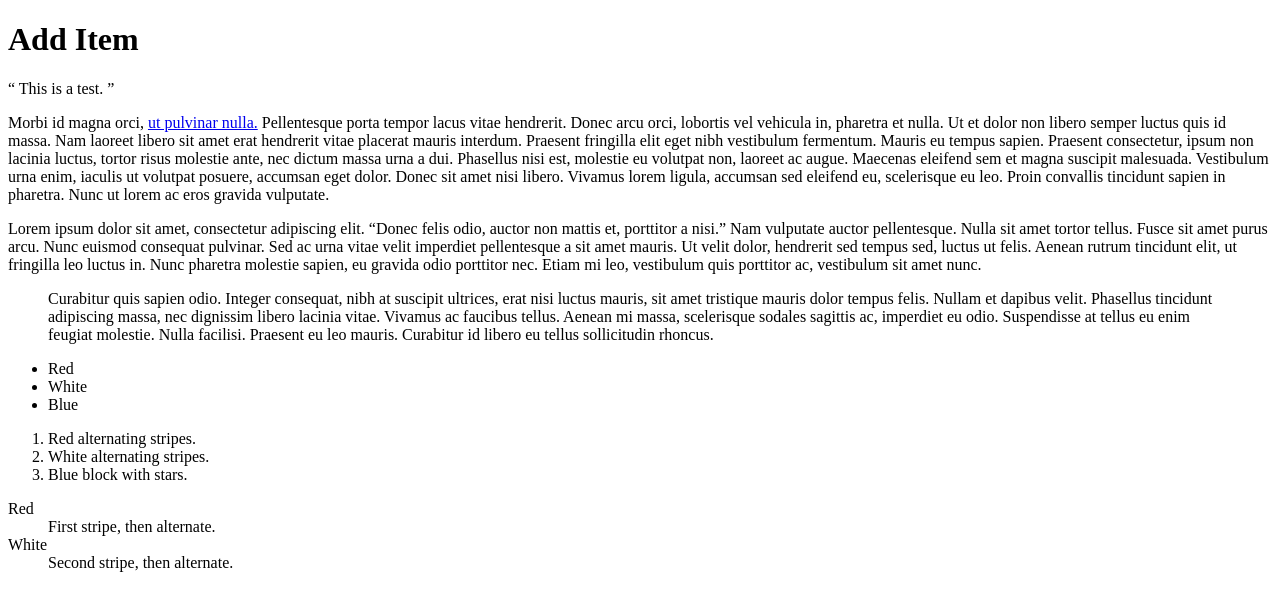
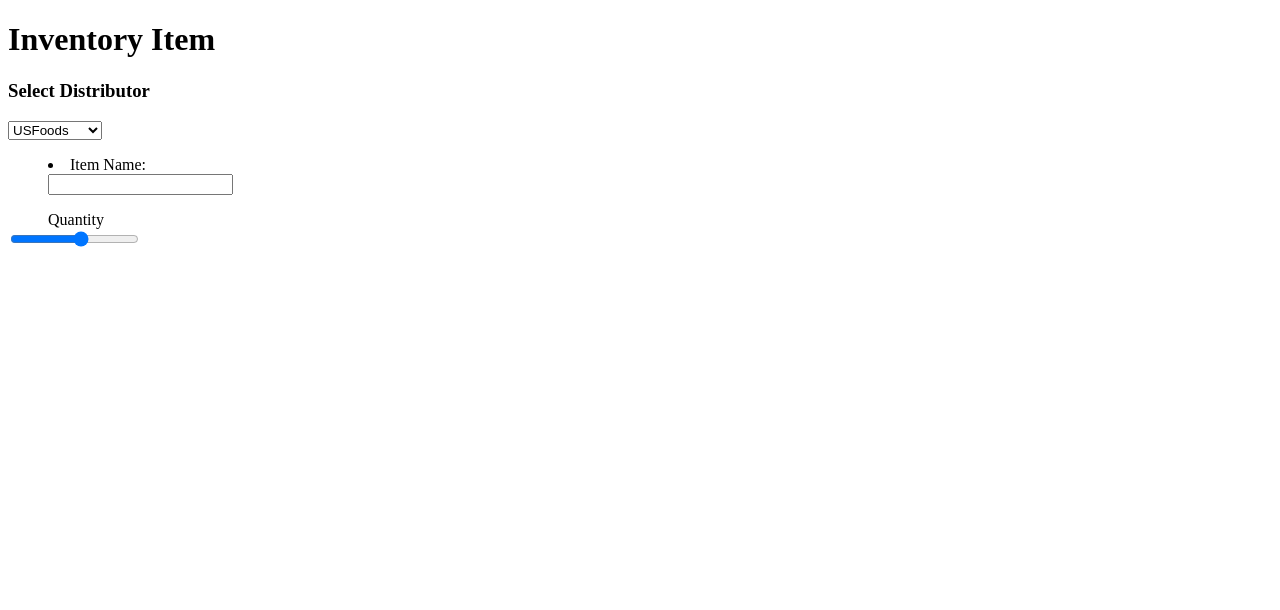
Before and after one commit to jmalone4fsu/VF1108, a plain HTML site: page Malone_Joseph_Project1/project1.html in a window 1280 px wide. Drawn offline with Linux system fonts and the light colour scheme.

Commit message:
just playing with list tags

```diff
--- a/Malone_Joseph_Project1/project1.html
+++ b/Malone_Joseph_Project1/project1.html
@@ -1,44 +1,40 @@
 <!DOCTYPE html>
+<!--------------------------------------->
+<!--
+ Author: Joseph Malone
+ Course: Visual Frameworks
+ Term  : 1108 Instructor: C.Gibson
+ Date  : August 4, 2011
 
-<html lang="">
+ Description: Project 1 - one part of a mobile
+ web app which, when completed, will allow users to
+ build a custom to-do or shopping list.
+ ---------------------------------------->
+ <html lang="">
     <head>
         <meta charset="utf-8">
-        <title>My First HTML5 Document</title>
-        <meta name="description" content="" />
-        <meta name="keywords" content="" />
-        <meta name="robots" content="index, follow" />
-        <link href="css/styles.css" rel="stylesheet" type="text/css" />
+        <title>VFW 1108 Project-1</title>
+        <meta name="description" content="">
+        <meta name="keywords" content="">
+        <meta name="author" content="Joseph_Malone">
+        <link rel="stylesheet" href="css/styles.css">
     </head>
 
     <body>
-        <h1>Add Item</h1>
-        <q> This is a test. </q>
-
-        <p>Morbi id magna orci, <a href="http://www.google.com"> ut pulvinar nulla.</a> Pellentesque porta tempor lacus vitae hendrerit. Donec arcu orci, lobortis vel vehicula in, pharetra et nulla. Ut et dolor non libero semper luctus quis id massa. Nam laoreet libero sit amet erat hendrerit vitae placerat mauris interdum. Praesent fringilla elit eget nibh vestibulum fermentum. Mauris eu tempus sapien. Praesent consectetur, ipsum non lacinia luctus, tortor risus molestie ante, nec dictum massa urna a dui. Phasellus nisi est, molestie eu volutpat non, laoreet ac augue. Maecenas eleifend sem et magna suscipit malesuada. Vestibulum urna enim, iaculis ut volutpat posuere, accumsan eget dolor. Donec sit amet nisi libero. Vivamus lorem ligula, accumsan sed eleifend eu, scelerisque eu leo. Proin convallis tincidunt sapien in pharetra. Nunc ut lorem ac eros gravida vulputate. </p>
-        <p>Lorem ipsum dolor sit amet, consectetur adipiscing elit. <q>Donec felis odio, auctor non mattis et, porttitor a nisi.</q> Nam vulputate auctor pellentesque. Nulla sit amet tortor tellus. Fusce sit amet purus arcu. Nunc euismod consequat pulvinar. Sed ac urna vitae velit imperdiet pellentesque a sit amet mauris. Ut velit dolor, hendrerit sed tempus sed, luctus ut felis. Aenean rutrum tincidunt elit, ut fringilla leo luctus in. Nunc pharetra molestie sapien, eu gravida odio porttitor nec. Etiam mi leo, vestibulum quis porttitor ac, vestibulum sit amet nunc. </p>
-
-        <blockquote>Curabitur quis sapien odio. Integer consequat, nibh at suscipit ultrices, erat nisi luctus mauris, sit amet tristique mauris dolor tempus felis. Nullam et dapibus velit. Phasellus tincidunt adipiscing massa, nec dignissim libero lacinia vitae. Vivamus ac faucibus tellus. Aenean mi massa, scelerisque sodales sagittis ac, imperdiet eu odio. Suspendisse at tellus eu enim feugiat molestie. Nulla facilisi. Praesent eu leo mauris. Curabitur id libero eu tellus sollicitudin rhoncus. </blockquote>
-
-        <ul>
-            <li>Red</li>
-            <li>White</li>
-            <li>Blue</li>
-        </ul>
-
-        <ol>
-            <li>Red alternating stripes.</li>
-            <li>White alternating stripes.</li>
-            <li>Blue block with stars.</li>
-        </ol>
-
-        <dl>
-            <dt>Red</dt>
-            <dd>First stripe, then alternate.</dd>
-            <dt>White</dt>
-            <dd>Second stripe, then alternate.</dd>
-        </dl>
-
-
-
+        <h1>Inventory Item</h1>
+        <h3>Select Distributor</h3>
+        <select name="distributor">
+            <option>BestMeats
+            <option selected>USFoods
+            <option>Condiments
+        </select>
+       <dl>
+           <dd><li>Item Name:
+           <dt><input type=text name="item" value="" maxlength=20>
+       </dl>
+       <dl>
+           <dd><label for="quantity">Quantity</label>
+           <dt><input type="range" min="1" max="10" name="quantity">
+       </dl>
     </body>
 </html>
```
Also changed, not shown: Malone_Joseph_Project1/css/style.css (deleted), Malone_Joseph_Project1/css/styles.css (added), Malone_Joseph_Project1/style.css (deleted).
